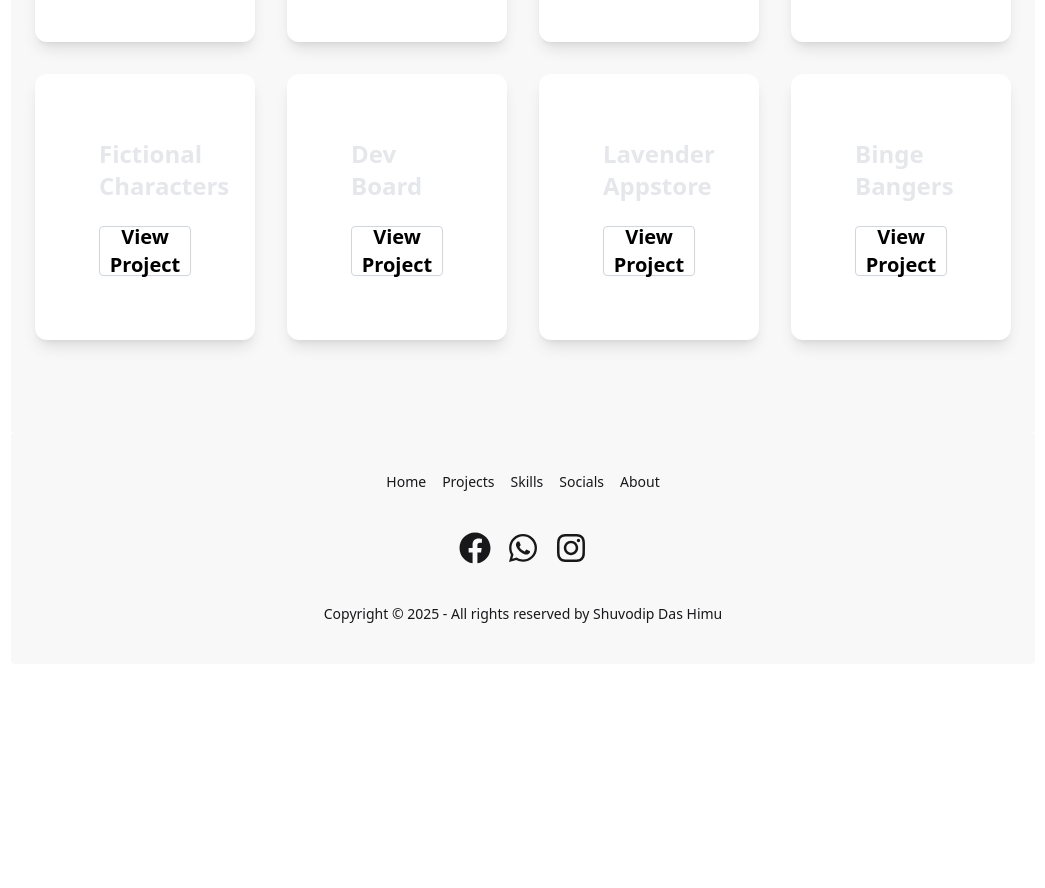
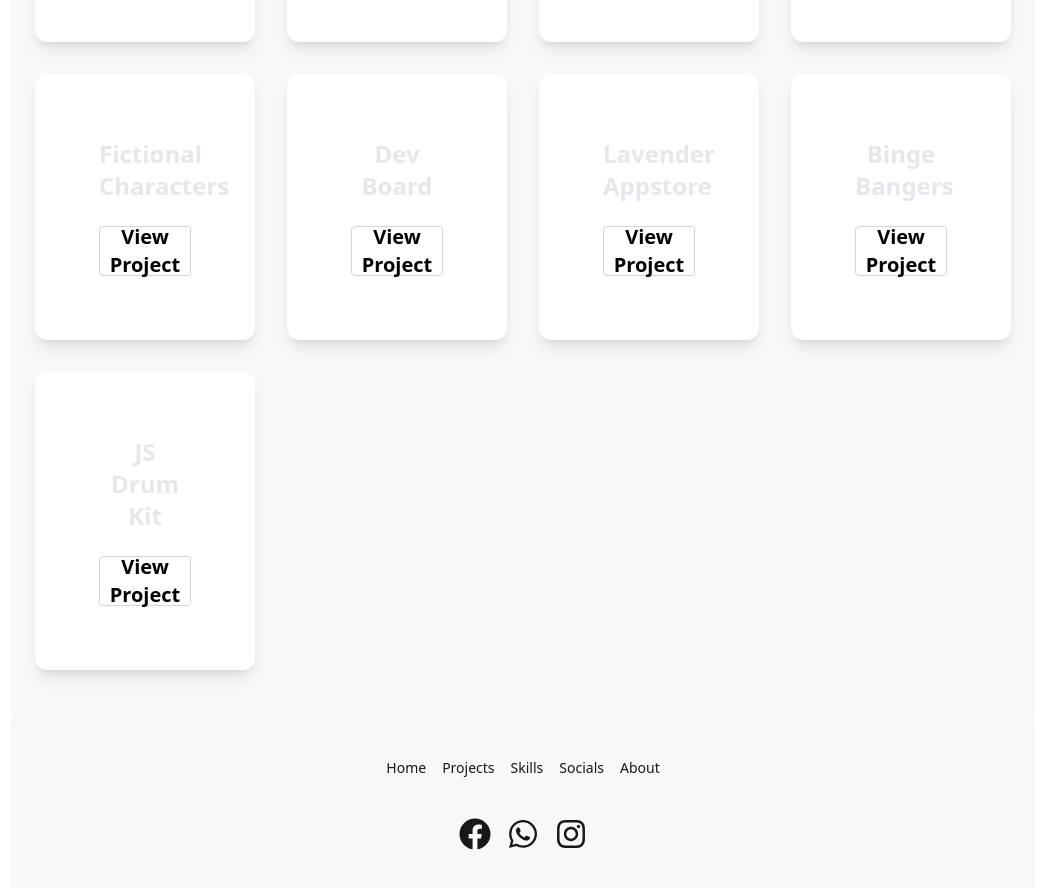
Before and after one commit to ShuvodipDasHimu/shuvodiphimu, a React (Vite) app: page /projects in a window 1280 px wide. Shown: the part 440-1328 px from the top of the page, without its empty margins (117-1162 px from the left). Before the commit the page ends 1104 px from the top, so only its background shows below. Built offline with nearby package versions, Linux system fonts and the light colour scheme.

Commit message:
JS30Days Project One added to Projects

```diff
--- a/src/pages/Projects.jsx
+++ b/src/pages/Projects.jsx
@@ -9,6 +9,7 @@ const projects = [
   { title: "Dev Board", link: "https://a5-dev-board-pi.vercel.app/" },
   { title: "Lavender Appstore", link: "https://shuvodip-lavender-appstore.netlify.app" },
   { title: "Binge Bangers", link: "https://binge-bangers.vercel.app/" },
+  { title: "JS Drum Kit", link: "https://01-java-script-drum-kit-shuvodip.vercel.app/" },
 ];
 
 const Projects = () => {
@@ -24,7 +25,7 @@ const Projects = () => {
             key={index}
             className="bg-base-100 rounded-xl shadow-lg hover:shadow-2xl transition-all duration-300 transform hover:-translate-y-1 flex flex-col justify-between p-16"
           >
-            <h2 className="text-2xl font-semibold text-gray-200 mb-6">
+            <h2 className="text-2xl font-semibold text-gray-200 mb-6 text-center">
               {project.title}
             </h2>
             <a
```
